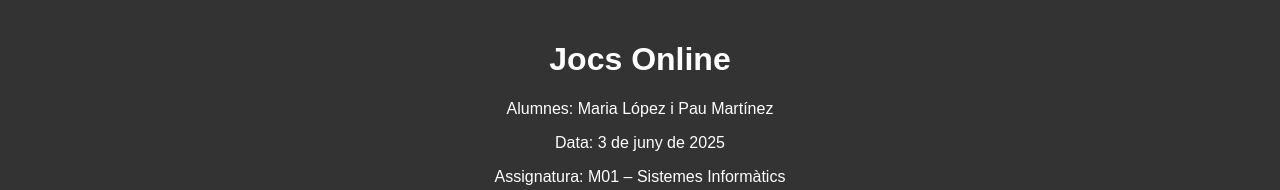
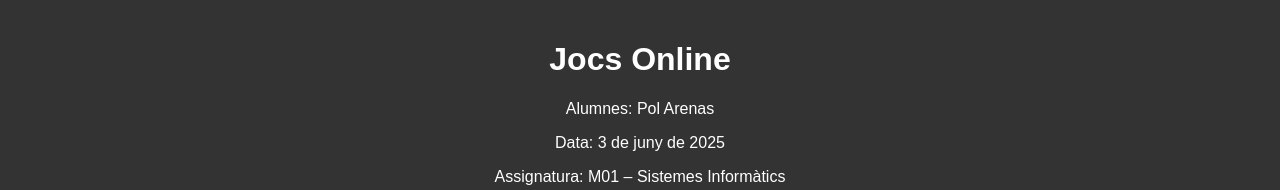
Before and after one commit to polarenas/polgit, a plain HTML site: page index.html in a window 1280 px wide. Shown: the top 190 px of the page. Drawn offline with Linux system fonts and the light colour scheme.

Commit message:
Añadir archivos de la tarea

```diff
--- a/index.html
+++ b/index.html
@@ -8,7 +8,7 @@
 <body>
     <header>
         <h1>Jocs Online</h1>
-        <p>Alumnes: Maria López i Pau Martínez</p>
+        <p>Alumnes: Pol Arenas</p>
         <p>Data: 3 de juny de 2025</p>
         <p>Assignatura: M01 – Sistemes Informàtics</p>
     </header>
```
Also changed, not shown: 1 other file.
